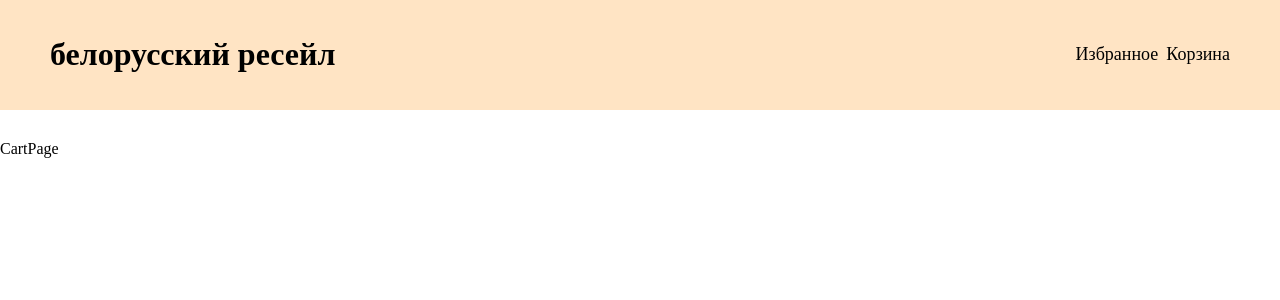
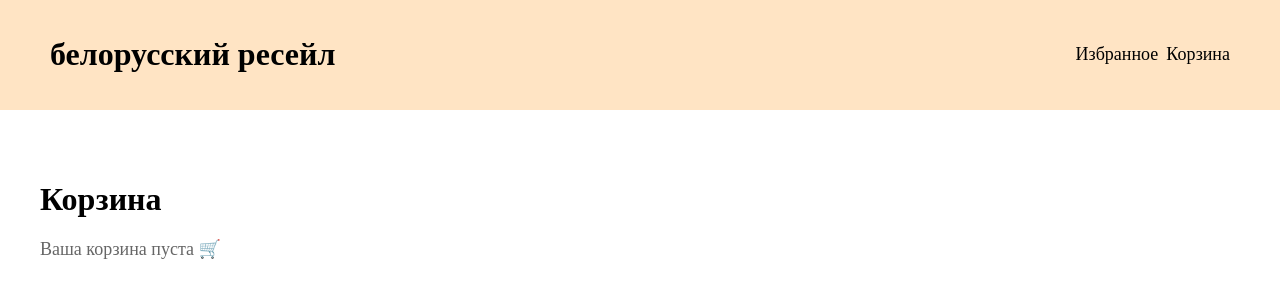
Before and after one commit to Flarence089/web-clothes-store.bel, a React (Vite) app: page /cart in a window 1280 px wide. Shown: the top 300 px of the page. Built offline with nearby package versions, Linux system fonts and the light colour scheme.

Commit message:
3.3 update

```diff
--- a/src/pages/CartPage.tsx
+++ b/src/pages/CartPage.tsx
@@ -1,10 +1,39 @@
-import React from 'react'
+import React from 'react';
+import { useCartStore } from '../store/useCartStore';
+import CardProduct from '../СardProduct';
 
 
-const CartPage:React.FC = () => {
+const CartPage: React.FC = () => {
+
+  const { cart } = useCartStore();
+
+
+  const cartItems = Object.values(cart);
+
+  const totalPrice = cartItems.reduce((sum, item) => sum + item.price, 0);
+
   return (
-    <div>CartPage</div>
-  )
-}
+    <div style={{ padding: '20px', maxWidth: '1200px', margin: '0 auto' }}>
+      <h1 style={{ marginBottom: '20px' }}> Корзина</h1>
 
-export default CartPage
+      {cartItems.length > 0 ? (
+        <>
+          <div style={{ display: 'grid', gridTemplateColumns: 'repeat(auto-fill, 250px)', gap: '20px', marginBottom: '40px' }}>
+            {cartItems.map((item) => (
+              <CardProduct key={item.id} product={item} />
+            ))}
+          </div>
+
+
+          <div style={{ fontSize: '24px', fontWeight: 'bold', textAlign: 'right', borderTop: '2px solid #eee', paddingTop: '20px' }}>
+            Итого к оплате: ${totalPrice.toFixed(2)}
+          </div>
+        </>
+      ) : (
+        <p style={{ fontSize: '18px', color: '#666' }}>Ваша корзина пуста 🛒</p>
+      )}
+    </div>
+  );
+};
+
+export default CartPage;
--- a/src/store/useCartStore.tsx
+++ b/src/store/useCartStore.tsx
@@ -1,5 +1,5 @@
-
-
+import type { IProducts } from '../assets/types/types';
+import { create } from "zustand";
 
 export interface Product {
   id: number;
@@ -10,12 +10,23 @@ export interface Product {
   image: string;
 }
 
-
-
-const useCartStore = () => {
-  return (
-    <div>useCartStore</div>
-  )
+interface CartStore {
+  cart: Record<number, IProducts>;
+  toggleCart: (product: IProducts) => void;
 }
 
-export default useCartStore
+export const useCartStore = create<CartStore>((set) => ({
+  cart: {},
+  toggleCart: (product) => set((state) => {
+    const isExist = !!state.cart[product.id];
+
+    if (isExist) {
+      const { [product.id]: removedProduct, ...restCart } = state.cart;
+      return { cart: restCart };
+    } else {
+      return { cart: { ...state.cart, [product.id]: product } };
+    }
+  })
+}));
+
+export default useCartStore;
--- a/src/СardProduct.tsx
+++ b/src/СardProduct.tsx
@@ -3,6 +3,7 @@ import type { IProducts } from './assets/types/types';
 import styles from './App.module.css'
 import { Link } from 'react-router-dom';
 import { useFavoritesStore } from './store/useFavoritesStore';
+import {useCartStore} from './store/useCartStore'
 
 interface ICardProducts {
   product: IProducts;
@@ -10,9 +11,8 @@ interface ICardProducts {
 
 const CardProduct: React.FC<ICardProducts> = ({ product }) => {
   const { favorites, toggleFavorite } = useFavoritesStore()
-  const favoriteItems = Object.values(favorites);
-
-  const isLiked = favoriteItems.some((fav) => fav.id === product.id)
+  const { toggleCart } = useCartStore();
+  const isLiked = !!favorites[product.id];
 
   return (
     <div className={styles.rect}>
@@ -42,6 +42,7 @@ const CardProduct: React.FC<ICardProducts> = ({ product }) => {
         >
           {isLiked ? '❤️' : '🤍'}
         </button>
+        <button onClick={() => toggleCart(product)} style={{cursor:'pointer',fontSize:'24px',display:'block'}}>В корзину</button>
       </div>
     </div>
   )
```
